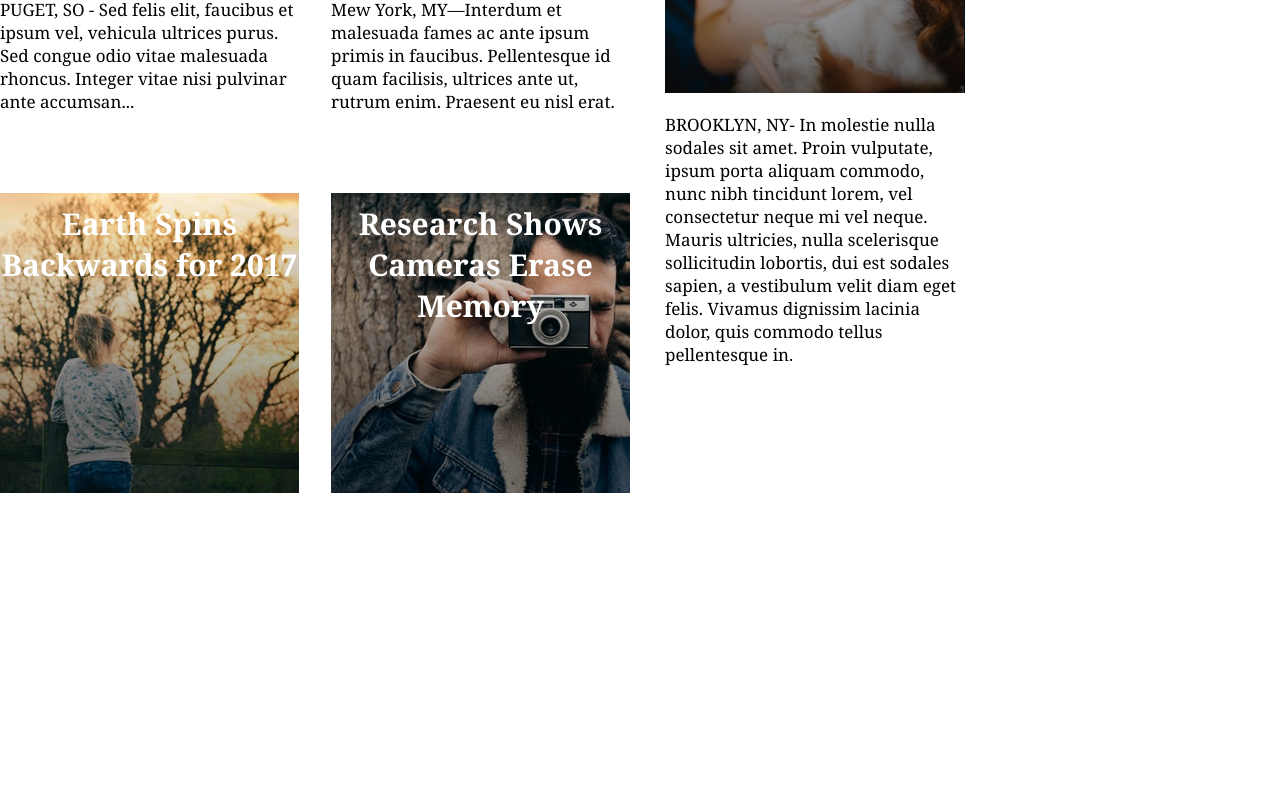
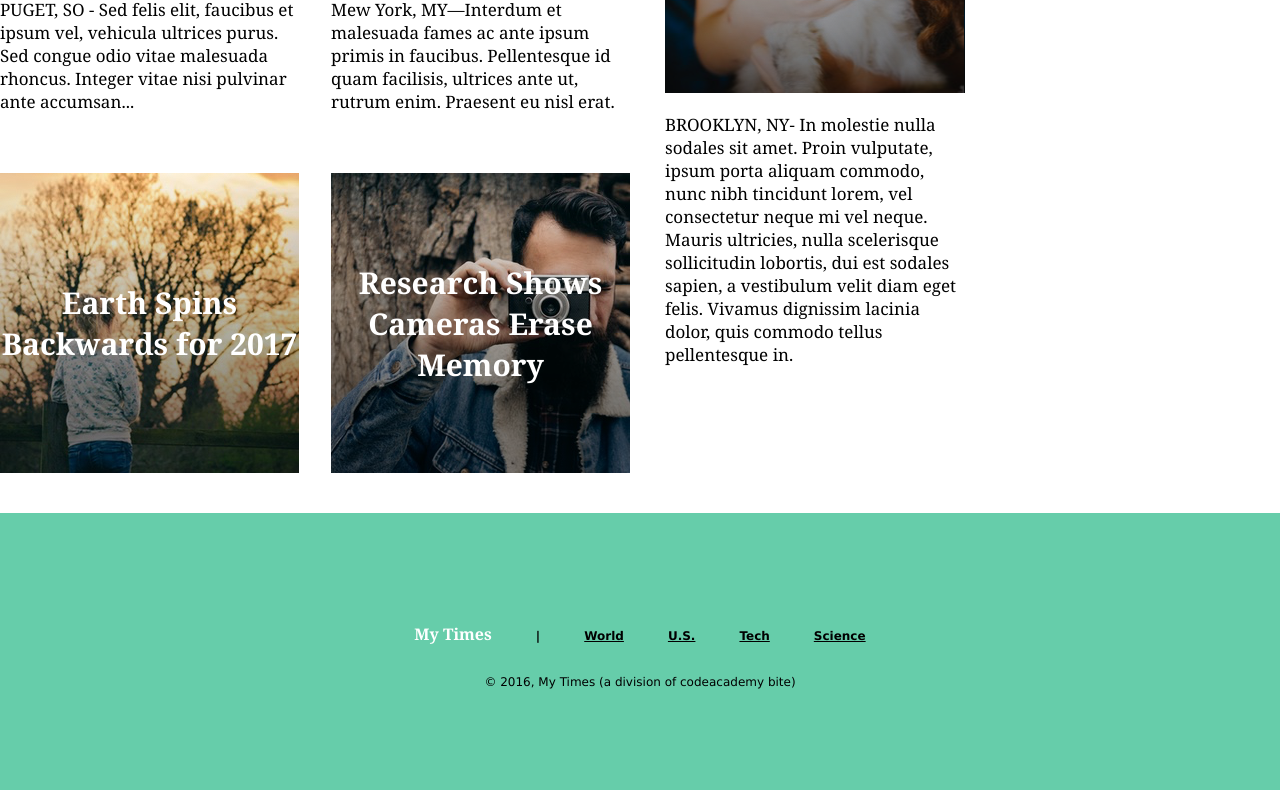
Before and after one commit to Mwriley1/My_Times, a plain HTML site: page index.html in a window 1280 px wide. Shown: the part 810-1600 px from the top of the page. Before the commit the page ends 1363 px from the top, so only its background shows below. Drawn offline with Linux system fonts and the light colour scheme.

Commit message:
Add remaining styles

```diff
--- a/index.html
+++ b/index.html
@@ -94,5 +94,17 @@
       </div>
     </main>
 
+    <footer>
+      <ul>
+        <li><a class="footer-title" href="#">My Times</a></li>
+        <li>|</li>
+        <li><a href="#">World</a></li>
+        <li><a href="#">U.S.</a></li>
+        <li><a href="#">Tech</a></li>
+        <li><a href="#">Science</a></li>
+      </ul>
+      <p>&copy 2016, My Times (a division of codeacademy bite)</p>
+    </footer>
+
   </body>
 </html>
--- a/resources/css/style.css
+++ b/resources/css/style.css
@@ -37,6 +37,10 @@ ul {
 li {
   list-style-type: none;
   padding: 10px;
+  margin: 0 10px;
+}
+
+.small li {
   background: WhiteSmoke;
   border-bottom: 1px solid black;
   font-weight: normal;
@@ -58,10 +62,6 @@ main {
 
 }
 
-.column {
-
-}
-
 .column.large
 {
   width: 630px;
@@ -77,6 +77,7 @@ main {
 .column.small {
   width: 240px;
   flex-direction: column;
+  align-items: center;
 }
 
 h2 {
@@ -90,6 +91,7 @@ h2 {
 
 .main-story h2 {
   font-size: 40px;
+  padding: 20px;
 }
 
 .small h2 {
@@ -114,6 +116,8 @@ p {
   color: white;
   height: 300px;
   text-align: center;
+  display: flex;
+  align-items: center;
 }
 
 .story2, .story3 {
@@ -122,7 +126,7 @@ p {
 }
 
 .story2 .caption, .story3 .caption {
-  margin: 60px 0;
+  margin: 40px 0;
 }
 
 .story2 .caption {
@@ -136,3 +140,25 @@ p {
 .story1 {
   background-image:url(../images/img-story-1.png);
 }
+
+footer {
+  display: flex;
+  justify-content: center;
+  align-items: center;
+  background-color: MediumAquaMarine;
+  margin: auto;
+  padding: 100px 0;
+  flex-direction: column;
+}
+
+footer ul li, footer p {
+  font-size: 12px;
+  font-family: Verdana;
+}
+
+.footer-title {
+  font-family: Georgia;
+  font-size: 16px;
+  color: white;
+  text-decoration: none;
+}
```
